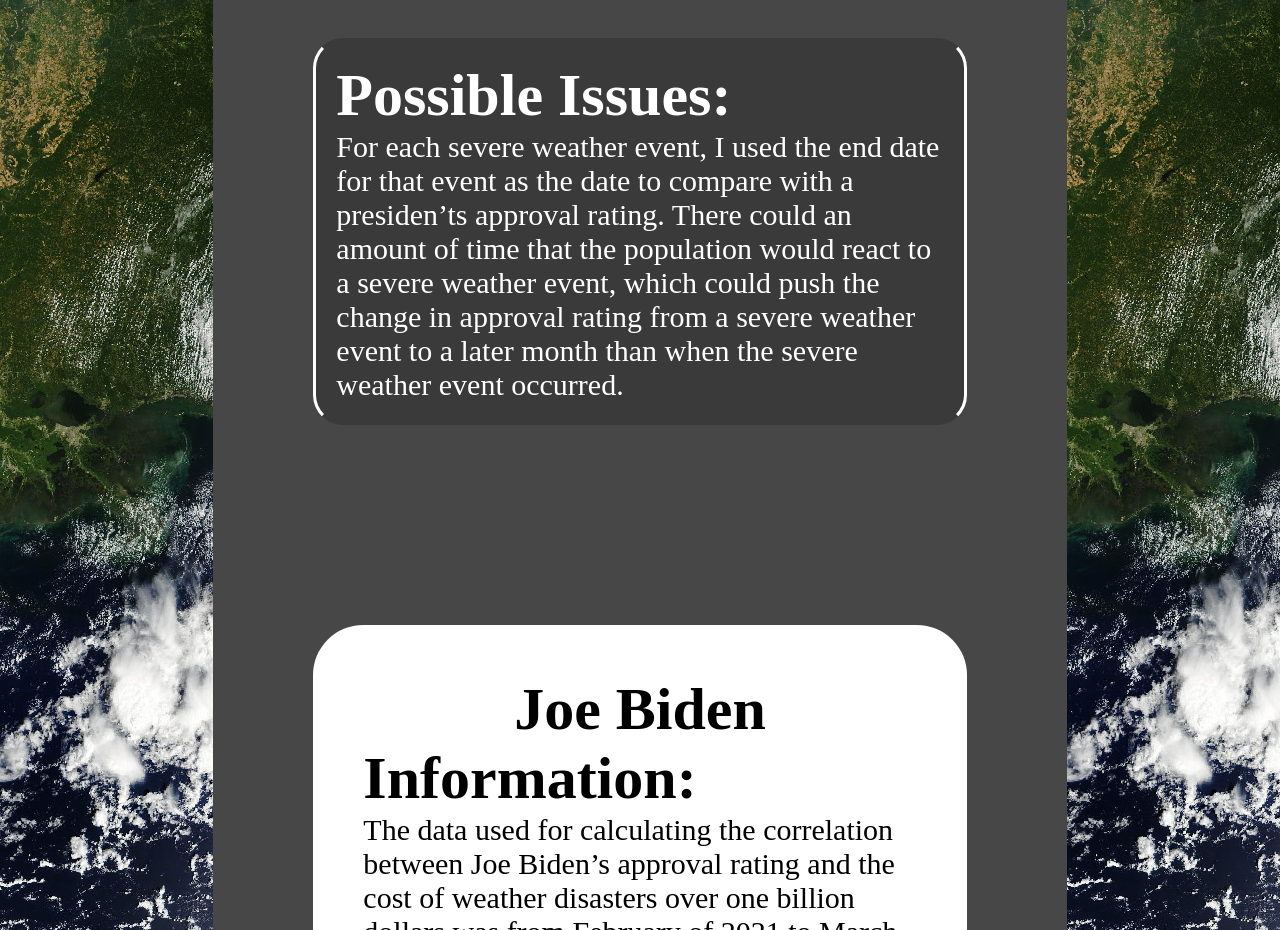
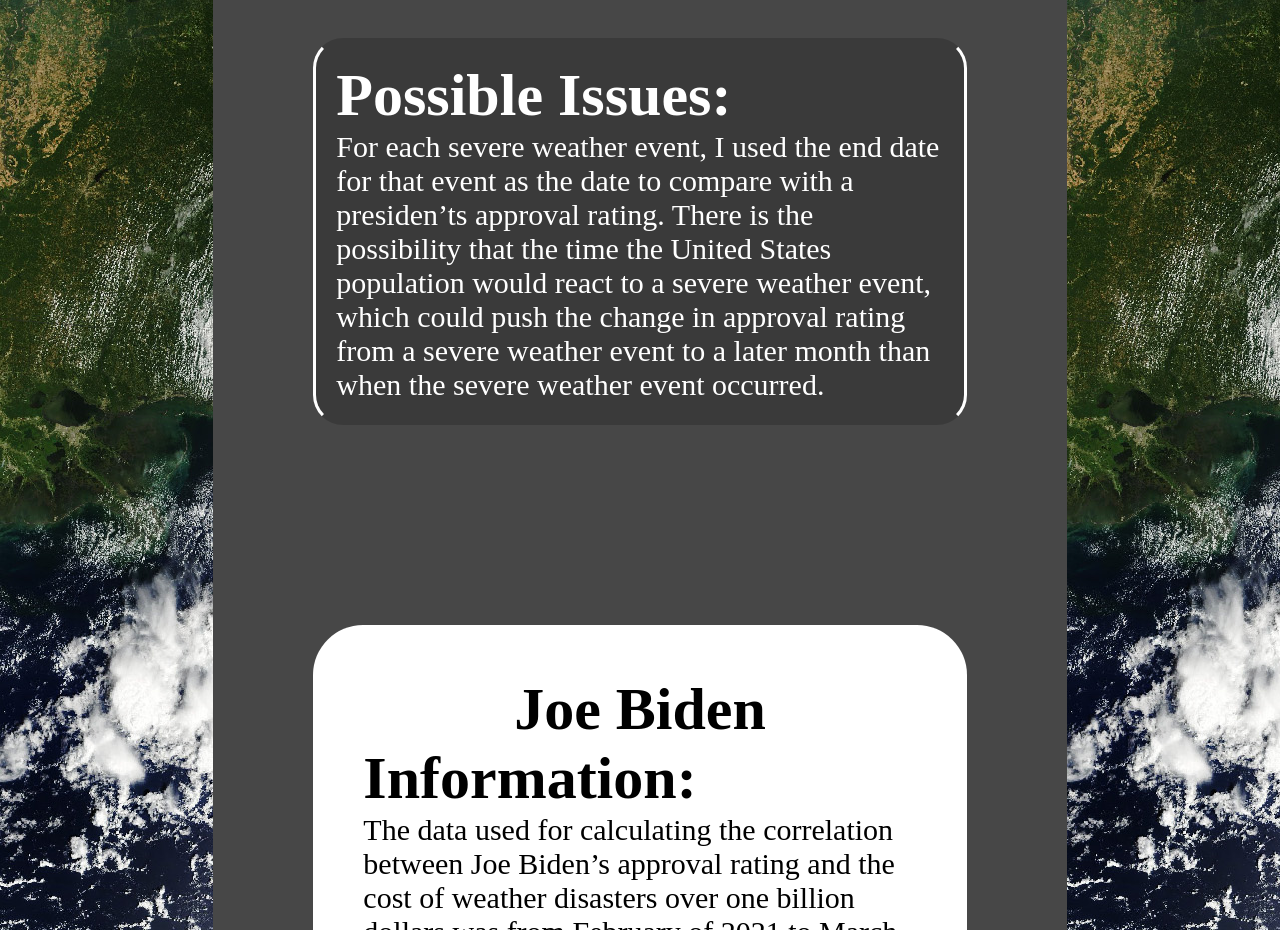
Before and after one commit to Brandon-7-Sharp/Presidential-Weather-Correlation, a plain HTML site: page index.html in a window 1280 px wide. Shown: the part 2540-3470 px from the top of the page. Drawn offline with Linux system fonts and the light colour scheme.

Commit message:
Update index.html

```diff
--- a/index.html
+++ b/index.html
@@ -62,7 +62,7 @@
                 <div class="possible_issues">
                     <h2>Possible Issues:</h2>
                     <div class="possible_issues_text">
-                        <p>For each severe weather event, I used the end date for that event as the date to compare with a presiden’ts approval rating. There could an amount of time that the population would react to a severe weather event, which could push the change in approval rating from a severe weather event to a later month than when the severe weather event occurred. </p>
+                        <p>For each severe weather event, I used the end date for that event as the date to compare with a presiden’ts approval rating. There is the possibility that the time the United States population would react to a severe weather event, which could push the change in approval rating from a severe weather event to a later month than when the severe weather event occurred. </p>
                     </div>
                 </div>
                 <div class="space"></div>
```
